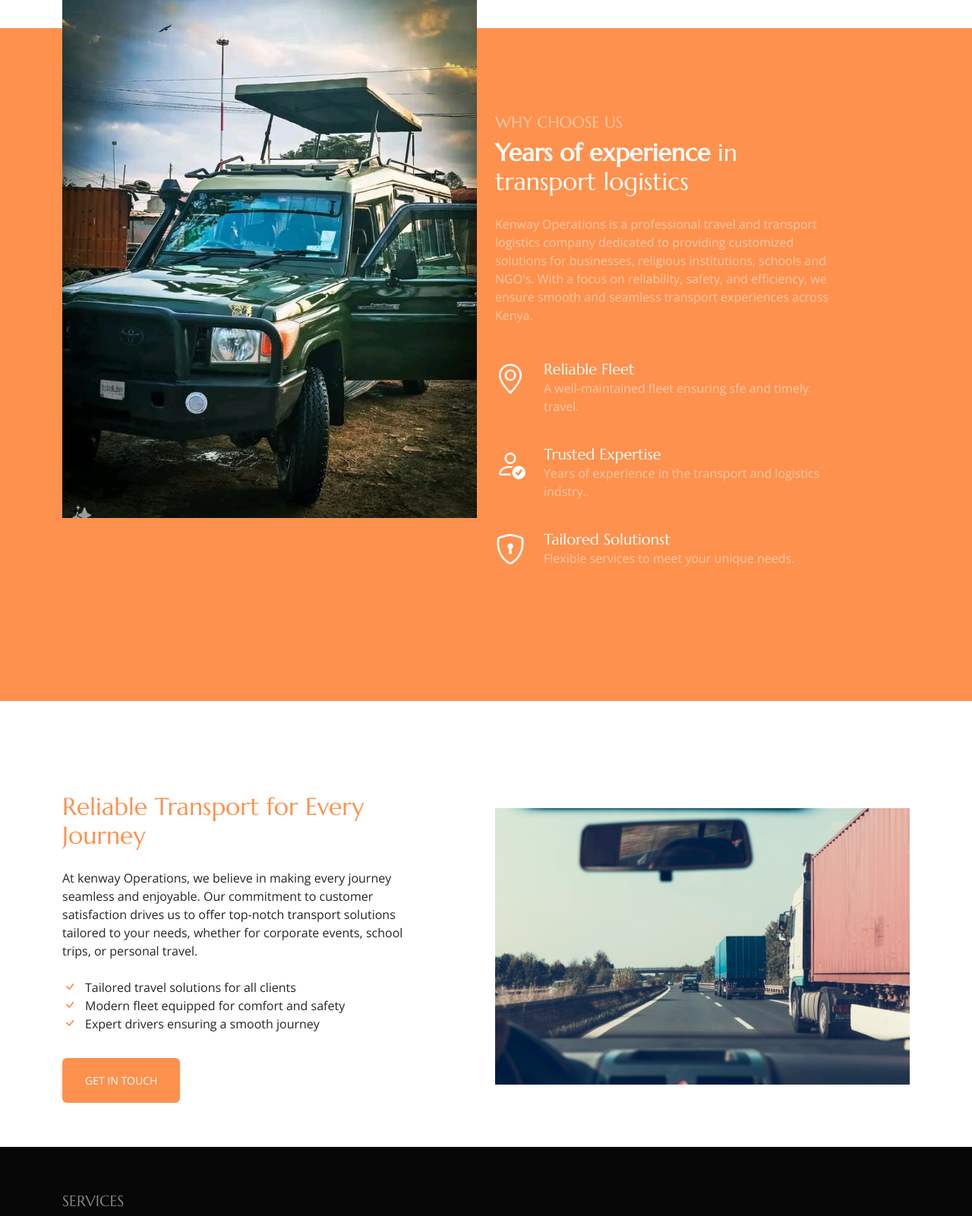
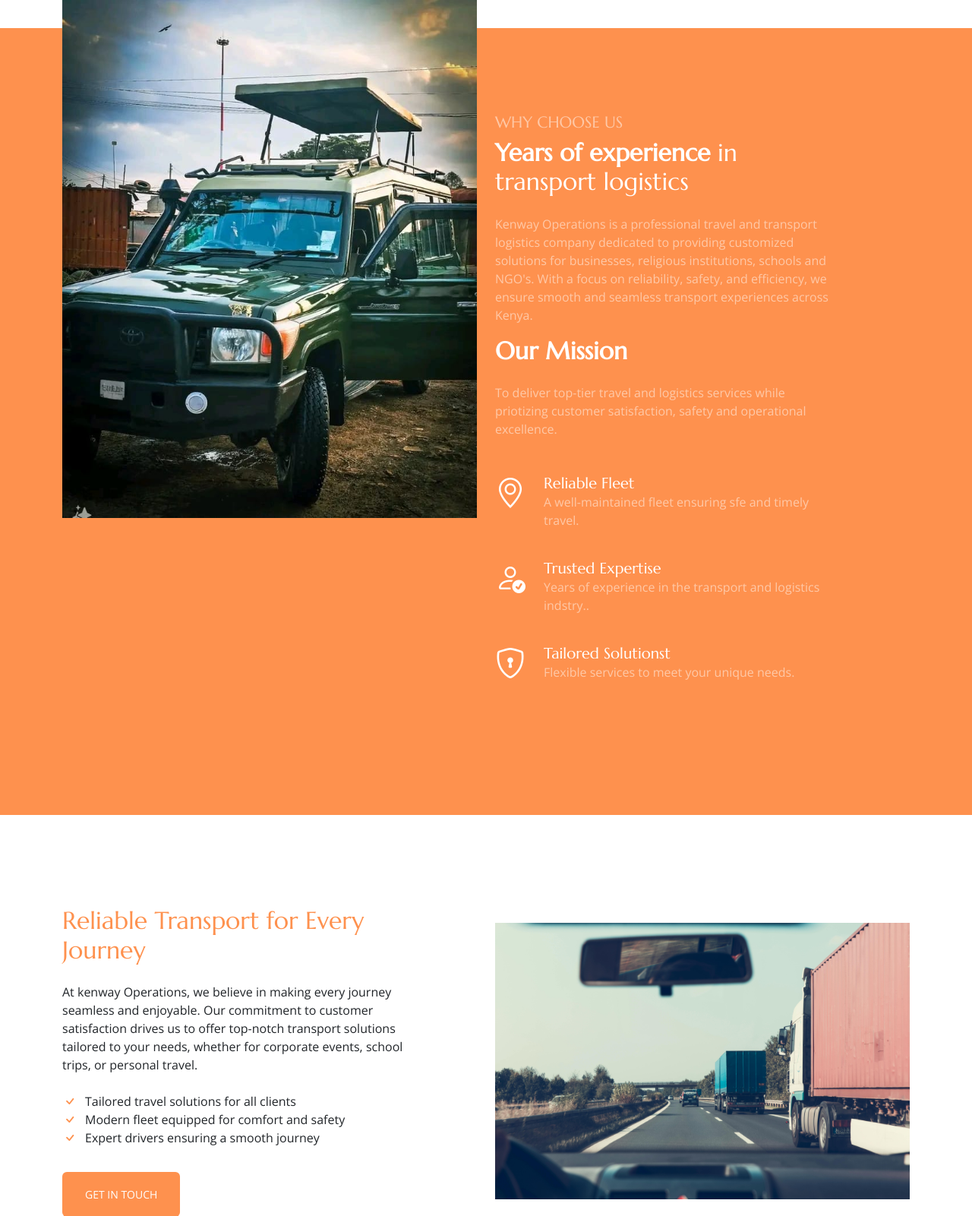
Before and after one commit to ngumikageche/kenway-op, a Flask app: page / in a window 1280 px wide. Shown: the part 1534-3135 px from the top of the page at 76% size. Run offline with Flask 3, Linux system fonts and the light colour scheme; some libraries are stand-ins or nearby versions.

Commit message:
edited changes

```diff
--- a/templates/index.html
+++ b/templates/index.html
@@ -229,7 +229,12 @@
               <p class="opacity-50">
                 Kenway Operations is a professional travel and transport logistics company dedicated to providing customized solutions for businesses, religious institutions, schools and NGO's. With a focus on reliability, safety, and efficiency, we ensure smooth and seamless transport experiences across Kenya.
               </p>
-
+              <h2 class="content-title mb-4">
+                <strong>Our Mission</strong>
+              </h2>
+              <p class="opacity-50">
+                To deliver top-tier travel and logistics services while priotizing customer satisfaction, safety and operational excellence.
+              </p>
 
               <div class="row my-5">
                 <div class="col-lg-12 d-flex align-items-start mb-4">
```
